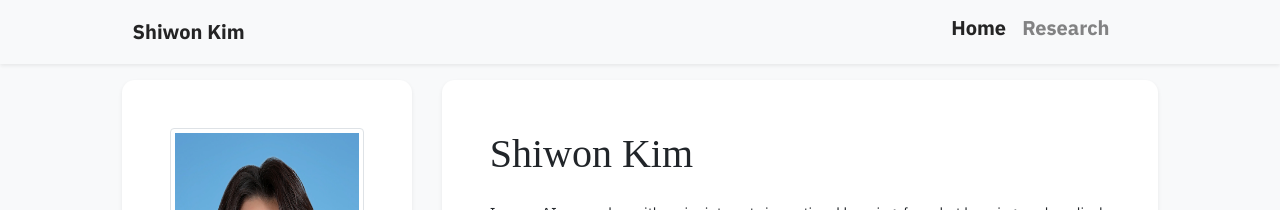
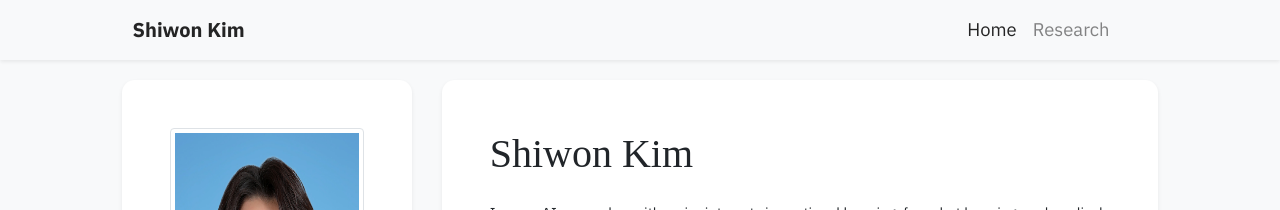
Before and after one commit to shiwonkim/shiwonkim.github.io, a Jekyll site: the page built from index.html, in a window 1280 px wide and 900 px high. Shown: the top 210 px of the window. Built offline with Jekyll 4.4.1, drawn with Linux system fonts in a browser that asks for light colours; nearby versions of some CDN libraries; some web fonts are replaced; a style sheet for code colours, icons or effects is not loaded.

Commit message:
edit profile

```diff
--- a/_includes/navbar.html
+++ b/_includes/navbar.html
@@ -13,7 +13,7 @@
           <ul class="navbar-nav ml-auto">
             {% for item in site.data.navigation.pages %}
             <li class="nav-item {% if item.name == page.navbar_title %}active{% endif %}">
-              <a class="nav-link h5" href="{{ item.url | relative_url }}">{{ item.name }}</a>
+              <a class="nav-link" style="font-size: 1.15rem" href="{{ item.url | relative_url }}">{{ item.name }}</a>
             </li>
             {% endfor %}
           </ul>
--- a/_includes/widgets/publication_card.html
+++ b/_includes/widgets/publication_card.html
@@ -27,7 +27,7 @@
     {% include widgets/publication_item.html item=item first=false last=false %}
   {% endfor %}
 
-  <h6 class="d-block p-3 mt-0 text-right">
+  <h6 class="d-block p-3 mt-0 text-right font-weight-normal">
     <a href="{{ 'research' | relative_url }}">All Research <i class="fas fa-angle-double-right"></i></a>
   </h6>
 
```
